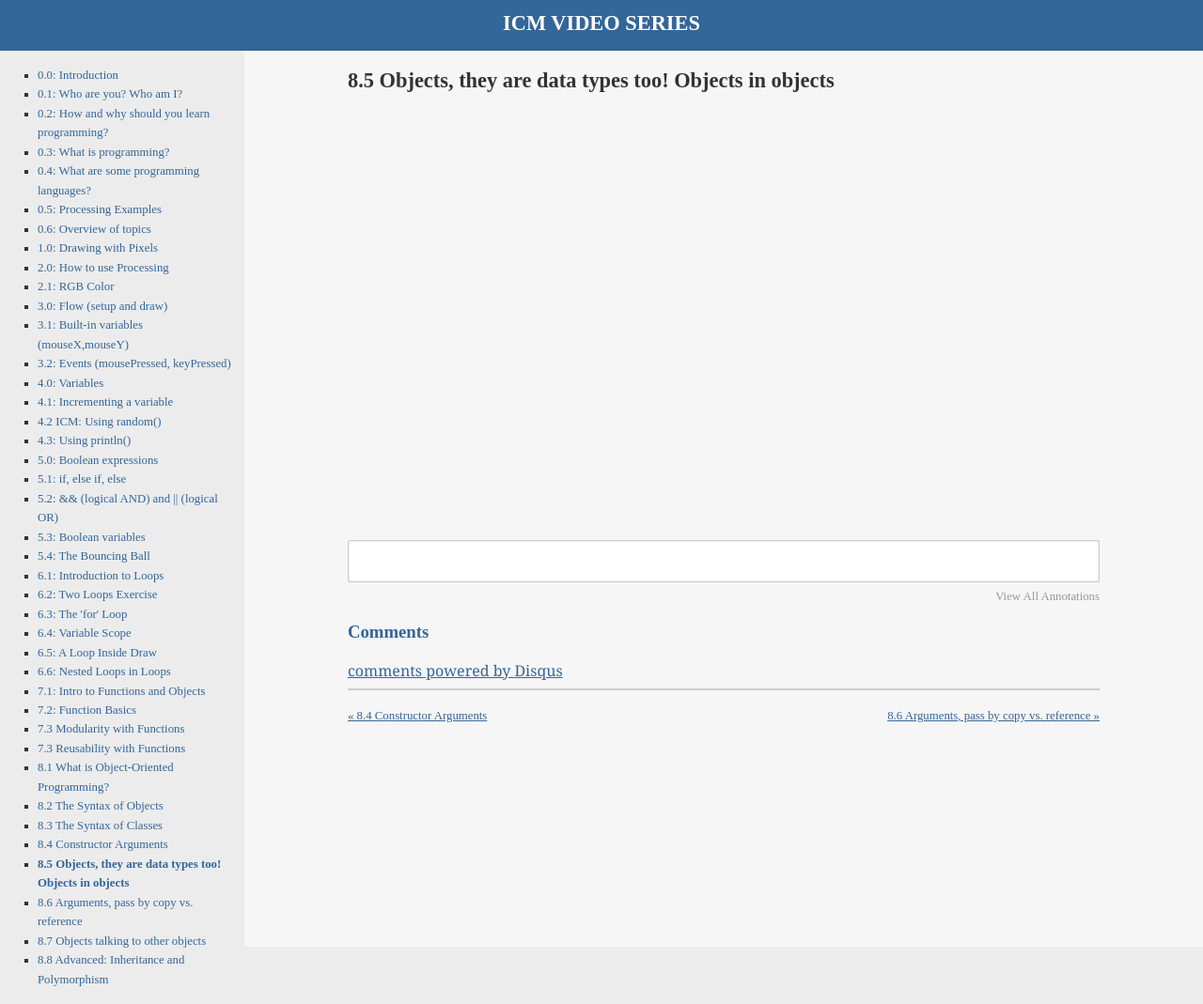
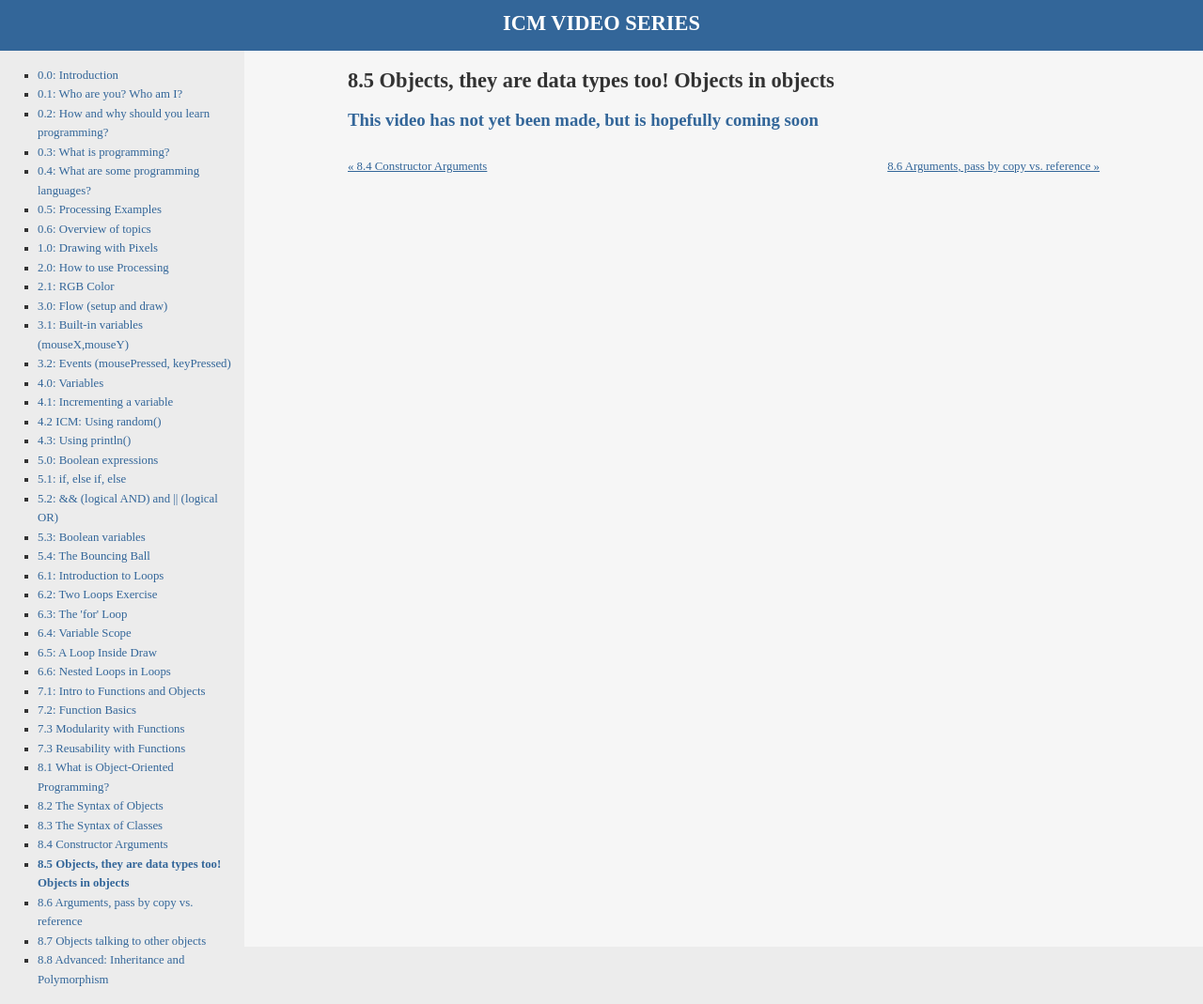
Before and after one commit to shiffman/icm.shiffman.net, a Jekyll site: the page built from _posts/2013-09-14-8.5.html, in a window 1280 px wide. Shown: the whole page at 94% size. Built offline with Jekyll 4.4.1, drawn with Linux system fonts in a browser that asks for light colours; nearby versions of some CDN libraries; some web fonts are replaced; comment, search, counter and statistics services are not loaded; a style sheet for code colours, icons or effects is not loaded.

Commit message:
trying to make a todo layout

```diff
--- /dev/null
+++ b/_layouts/todo.html
@@ -0,0 +1,39 @@
+---
+layout: default
+---
+
+
+<h2>{{ page.title }}</h2>
+
+<h3>This video has not yet been made, but is hopefully coming soon</h3>
+
+<nav id="pages">
+		<div class="pagePrevious">
+		{% if page.previous.url %}
+				<a href="{{page.previous.url}}" title="Previous Post: {{page.previous.title}}">&laquo; {{page.previous.title}}</a>
+		{% endif %}
+		</div>
+
+		<div class="pageNext">
+		{% if page.next.url %}
+				<a href="{{page.next.url}}" title="next Post: {{page.next.title}}">{{page.next.title}} &raquo; </a>
+		{% endif %}
+		</div>
+</div>
+
+<link href="https://google-code-prettify.googlecode.com/svn/loader/prettify.css" type="text/css" rel="stylesheet" />
+
+<script type="text/javascript" src="https://google-code-prettify.googlecode.com/svn/loader/prettify.js"></script>
+<script type="text/javascript" src="//ajax.googleapis.com/ajax/libs/jquery/1.10.2/jquery.min.js"></script>
+<script type="text/javascript" src="http://popcornjs.org/code/dist/popcorn-complete.min.js"></script>
+
+<script type="text/javascript">
+
+	var page = {
+		'vimeoURL': '{{page.vimeoURL}}'
+	};
+
+</script>
+
+
+<script type="text/javascript" src="/js/annotations.js"></script>
--- a/_posts/2013-09-14-8.5.html
+++ b/_posts/2013-09-14-8.5.html
@@ -1,4 +1,4 @@
 ---
-layout: post
+layout: todo
 title: "8.5 Objects, they are data types too! Objects in objects"
 ---
```
